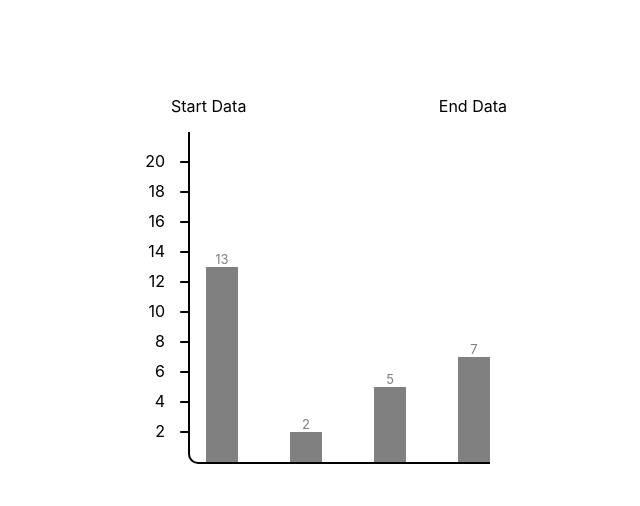
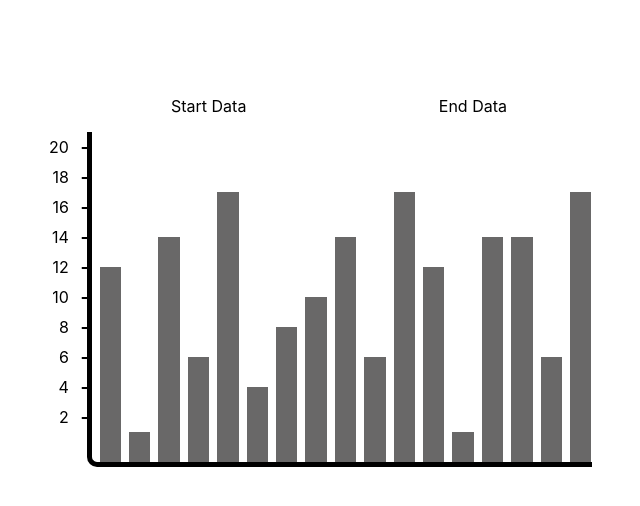
Before and after one commit to samyiskarous/react-responsive-native-chart, a React (Create React App) app: page / in a window 1280 px wide. Shown: the top 506 px of the page, without its empty margins (301-941 px from the left). Built offline with nearby package versions, Linux system fonts and the light colour scheme.

Commit message:
feat: Added cleaner view for the height raw value. remaining: handle more values on Y-Axis and maintain proper bar heights

```diff
--- a/src/components/charts-containers/ReviewsScoreToTime.js
+++ b/src/components/charts-containers/ReviewsScoreToTime.js
@@ -29,15 +29,67 @@ const ReviewsScoreToTime = () => {
                         y: 2
                     },
                     {
+                        x: 'Jan',
+                        y: 15
+                    },
+                    {
+                        x: 'Jan',
+                        y: 7
+                    },
+                    {
+                        x: 'Jan',
+                        y: 18
+                    },
+                    {
                         x: 'Dec',
                         y: 5
                     },
                     {
                         x: 'Jan',
+                        y: 9
+                    },
+                    {
+                        x: 'Jan',
+                        y: 11
+                    },
+                    {
+                        x: 'Jan',
+                        y: 15
+                    },
+                    {
+                        x: 'Jan',
                         y: 7
                     },
+                    {
+                        x: 'Jan',
+                        y: 18
+                    },
+                    {
+                        x: 'Oct',
+                        y: 13
+                    },
+                    {
+                        x: 'Nov',
+                        y: 2
+                    },
+                    {
+                        x: 'Jan',
+                        y: 15
+                    },
+                    {
+                        x: 'Jan',
+                        y: 15
+                    },
+                    {
+                        x: 'Jan',
+                        y: 7
+                    },
+                    {
+                        x: 'Jan',
+                        y: 18
+                    },
                 ]}
-                size={300}
+                size={500}
             />
         </ReviewScoreToTimeDiv>
     );
--- a/src/components/reusable/charts/BarChart/AxisY.js
+++ b/src/components/reusable/charts/BarChart/AxisY.js
@@ -40,8 +40,8 @@ const AxisYContainer = styled.div({
     transform: 'translate(-100%)',
 
     // To start at position 0 on the graph
-    position: 'relative',
-    top: 14
+    // position: 'relative',
+    // top: 14
 });
 
 const ValuesList = styled.ul({
@@ -67,7 +67,7 @@ const ListItemValue = styled.span({
 })
 const ListItemIndicator = styled.span({
     fontSize: '25px',
-    paddingLeft: '15%'
+    paddingLeft: '0.7rem'
 })
 // END: Styled Components
 
--- a/src/components/reusable/charts/BarChart/DataBars.js
+++ b/src/components/reusable/charts/BarChart/DataBars.js
@@ -51,20 +51,30 @@ const DataBarsContainer = styled.div({
 const DataBar = styled.div`
     height: ${props => props.computedHeight ? `${props.computedHeight}%` : '100%'};
     width: 2rem;
-    background-color: gray;
+    background-color: #696868;
     position: relative;
 
-    &:first-child {
-        margin-left: ${SPACE_FROM_Y_AXIS};
+    margin-left: 0.5rem;
+
+    &:hover{
+        &::before {
+            content: ${props => props.rawHeight ? `"${props.rawHeight}"` : 'ssssssss'};
+            position: absolute;
+            left: 97%;
+            width: 2rem;
+            font-size: 14px;
+            color: gray;
+
+            background-color: white;
+            border: 1px solid gray;
+            z-index: 10;
+
+        }
+
+        cursor: pointer;
+        background-color: gray;
     }
 
-    &::before {
-        content: ${props => props.rawHeight ? `"${props.rawHeight}"` : 'ssssssss'};
-        position: relative;
-        bottom: 1.2rem;
-        font-size: 13px;
-        color: gray;
-    }
 `
 // END: Styled Components
 
--- a/src/components/reusable/charts/BarChart/index.js
+++ b/src/components/reusable/charts/BarChart/index.js
@@ -49,8 +49,8 @@ const BarChart = (props) => {
 const BarChartContainerDiv = styled.div({
     height: `fit-content`,
     width: props => props.size ? `${props.size/16}rem` : '',
-    borderLeft: `2px solid black`,
-    borderBottom: `2px solid black`,
+    borderLeft: `5px solid black`,
+    borderBottom: `5px solid black`,
     borderBottomLeftRadius: 10,
     position: 'relative'
 });
```
